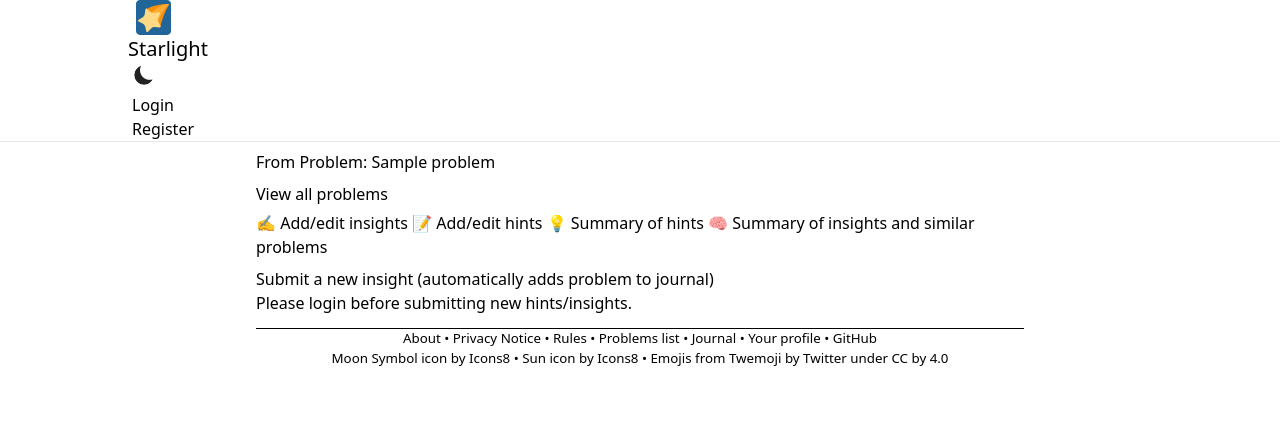
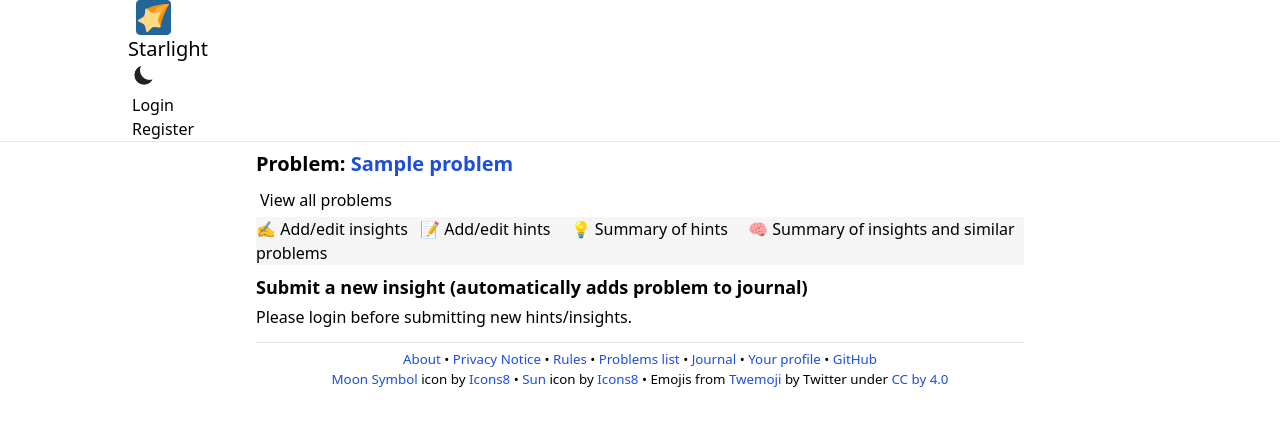
Before and after one commit to bkf2020/starlight, a Django app: page /problems/1/ in a window 1280 px wide. Shown: the top 426 px of the page. Run offline with Django 4.2, Linux system fonts and the light colour scheme; tables that the repository leaves empty hold one stand-in row (values such as "Sample post"); style sheets or scripts are compiled from the project's sources; parts of the project's set-up code (start-up, migrations or seed data) failed here and were passed over.

Commit message:
redesign the page for submitting hints/insights for problems

```diff
--- a/problems/templates/problems/problem.html
+++ b/problems/templates/problems/problem.html
@@ -44,7 +44,7 @@
 			</div>
 			</div>
 			<main class="mt-2 mx-auto w-11/12 max-w-screen-md">
-			<h2 style="margin-top: 0px; margin-bottom: 0.5em;">From Problem: <a href="{{ problem.link }}" target="_blank" rel="noopener noreferrer">{{ problem.name }}</a></h2>
+			<h2 style="margin-top: 0px; margin-bottom: 0.5em;" class="text-xl font-bold">Problem: <a href="{{ problem.link }}" target="_blank" rel="noopener noreferrer" class="link text-blue-700 dark:text-blue-300">{{ problem.name }}</a></h2>
 			{% if messages %}
 				<div id="messages">
 				{% for message in messages %}
@@ -56,45 +56,47 @@
 			{% endif %}
 			<div style="margin-bottom: 0.3em;">
 				{% if request.user.is_authenticated %}
-					<a class="buttonLink" href="{% url 'journal' %}">Go to journal</a>
-					<a class="bg-cyan buttonLink" href="{% url 'journal-create' problem.id %}?next={{ request.get_full_path|urlencode }}">Add to journal</a>
+					<a class="btn btn-outline btn-primary !min-h-9 h-9 mx-1 mb-1" href="{% url 'journal' %}">Go to journal</a>
+					<a class="btn btn-outline btn-secondary !min-h-9 h-9 mb-1" href="{% url 'journal-create' problem.id %}?next={{ request.get_full_path|urlencode }}">Add to journal</a>
 				{% endif %}
-				<a class="buttonLink bg-orange" href="{% url 'problems-list' %}">View all problems</a>
+				<a class="btn btn-outline btn-accent !min-h-9 h-9 m-1 mb-1" href="{% url 'problems-list' %}">View all problems</a>
 			</div>
-			<div role="tablist" class="md:tabs max-md:tabs-boxed md:tabs-bordered">
+			<div role="tablist" class="min-[665px]:tabs tabs-boxed bg-neutral-100 dark:bg-base-200 min-[665px]:items-center">
 				{% if request.GET.type == "hint" %}
-					<a href="{% url 'problems-view' problem.id %}?type=insight" role="tab" class="tab">&#x270D;&#xFE0F; Add/edit insights</a>
-					<a href="#" role="tab" class="tab tab-active">&#x1F4DD; Add/edit hints</a>
+					<a href="{% url 'problems-view' problem.id %}?type=insight" role="tab" class="tab px-2">&#x270D;&#xFE0F; Add/edit insights</a>
+					<a href="#" role="tab" class="tab tab-active px-2">&#x1F4DD; Add/edit hints</a>
 				{% else %}
 					<a href="#" role="tab" class="tab tab-active">&#x270D;&#xFE0F; Add/edit insights</a>
-					<a href="{% url 'problems-view' problem.id %}?type=hint" role="tab" class="tab">&#x1F4DD; Add/edit hints</a>
+					<a href="{% url 'problems-view' problem.id %}?type=hint" role="tab" class="tab px-2">&#x1F4DD; Add/edit hints</a>
 				{% endif %}
-				<a href="{% url 'view-all-summary' %}?problem={{ problem.id }}&type=hint" class="tab">&#x1F4A1; Summary of hints</a>
-				<a href="{% url 'view-all-summary' %}?problem={{ problem.id }}&type=insight" class="tab" style="height: fit-content !important;">&#129504; Summary of insights and similar problems</a>
+				<a href="{% url 'view-all-summary' %}?problem={{ problem.id }}&type=hint" class="tab px-2">&#x1F4A1; Summary of hints</a>
+				<a href="{% url 'view-all-summary' %}?problem={{ problem.id }}&type=insight" class="tab px-2" style="height: fit-content !important;">&#129504; Summary of insights and similar problems</a>
 			</div>
 			</main>
 		</div>
 		<main class="mt-2 mx-auto w-11/12 max-w-screen-md">
 		{% if request.GET.type == "hint" %}
-			<h2 id="submit">Submit a new hint</h2>
+			<h2 id="submit" class="text-lg font-bold mb-1">Submit a new hint</h2>
 			{% if user.is_authenticated %}
 				<p>
 					By submitting a hint, you agree to follow the <a href="{% url 'about-rules' %}">Rules</a>
 					of this website and to license the hint under the
-					<a href="https://creativecommons.org/licenses/by/4.0/" target="_blank" rel="noopener noreferrer">CC by 4.0</a> license.
+					<a class="link text-blue-700 dark:text-blue-300" href="https://creativecommons.org/licenses/by/4.0/" target="_blank" rel="noopener noreferrer">CC by 4.0</a> license.
 				</p>
 				{% if user_hints %}
-					<h3 id="userHints">Your Hints</h3>
-					<ol>
+					<h3 id="userHints" class="text-lg font-bold">Your Hints</h3>
+					<ol class="list-decimal ml-8">
 					{% for hint in user_hints %}
-						<li><div class="hintInsightContainer">
+						<li><div class="card max-w-2xl bg-base-100 border dark:border-neutral-600 p-3 ml-2 my-2">
 							<p style="margin-top: 0.5em; margin-bottom: 0.5em;">{{ hint.text }}</p>
-							<a class="buttonLink bg-blue changeButton" href="{% url 'hint-update' hint.id %}">Edit</a><a class="buttonLink bg-red changeButton" href="{% url 'hint-delete' hint.id %}">Delete</a>
+							<div class="card-actions">
+								<a class="btn btn-info btn-small !min-h-9 h-9" href="{% url 'hint-update' hint.id %}">Edit</a><a class="btn btn-error btn-small !min-h-9 h-9" href="{% url 'hint-delete' hint.id %}">Delete</a>
+							</div>
 						</div></li>
 					{% endfor %}
 					</ol>
 				{% else %}
-					<p id="userHints">You currently don't have any hints.</p>
+					<p id="userHints" class="mb-2">You currently don't have any hints.</p>
 				{% endif %}
 				<h3 id="hintFormLocation" style="margin: 0px 0px 0px 0px;"></h3>
 				<form method="POST">
@@ -108,31 +110,33 @@
                 	{% endif %}
 					{{ hint_form }}
 					<p style="margin-top: 0.5em; margin-bottom: 0.3em;"><b>Characters left:</b> <span id="charactersLeft"></span></p>
-					<button type="submit" class="bg-green">Submit hints</button>
+					<button type="submit" class="btn btn-accent btn-small !h-9 !min-h-9">Submit hints</button>
 				</form>
 			{% else %}
 				<div class="alert alert-error">Please login before submitting new hints/insights.</div>
 			{% endif %}
 		{% else %}
-			<h2 id="submit">Submit a new insight (automatically adds problem to journal)</h2>
+			<h2 id="submit" class="text-lg font-bold mb-1">Submit a new insight (automatically adds problem to journal)</h2>
 			{% if user.is_authenticated %}
-				<p>
+				<p class="mb-1">
 					By submitting an insight, you agree to follow the <a href="{% url 'about-rules' %}">Rules</a>
 					of this website and to license the hint under the
-					<a href="https://creativecommons.org/licenses/by/4.0/" target="_blank" rel="noopener noreferrer">CC by 4.0</a> license.
+					<a class="link text-blue-700 dark:text-blue-300" href="https://creativecommons.org/licenses/by/4.0/" target="_blank" rel="noopener noreferrer">CC by 4.0</a> license.
 				</p>
 				{% if user_insights %}
-					<h3 id="userInsights">Your Insights</h3>
-					<ol>
+					<h3 id="userInsights" class="text-lg font-bold">Your Insights</h3>
+					<ol class="list-decimal ml-8">
 					{% for insight in user_insights %}
-						<li><div class="hintInsightContainer">
+						<li><div class="card max-w-2xl bg-base-100 border dark:border-neutral-600 p-3 ml-2 my-2">
 							<p style="margin-top: 0.5em; margin-bottom: 0.5em;">{{ insight.text }}</p>
-							<a class="buttonLink bg-blue changeButton" href="{% url 'insight-update' insight.id %}">Update</a><a class="buttonLink bg-red changeButton" href="{% url 'insight-delete' insight.id %}">Delete</a>
+							<div class="card-actions">
+								<a class="btn btn-info btn-small !min-h-9 h-9" href="{% url 'insight-update' insight.id %}">Update</a><a class="btn btn-error btn-small !min-h-9 h-9" href="{% url 'insight-delete' insight.id %}">Delete</a>
+							</div>
 						</div></li>
 					{% endfor %}
 					</ol>
 				{% else %}
-					<p id="userInsights">You currently don't have any insights/observations.</p>
+					<p id="userInsights" class="mb-2">You currently don't have any insights/observations.</p>
 				{% endif %}
 				<h3 id="insightFormLocation" style="margin: 0px 0px 0px 0px;"></h3>
 				<form method="POST">
@@ -145,27 +149,28 @@
                         {% endfor %}
                 	{% endif %}-->
 					{{ insight_form }}
+					<div class="textarea textarea-bordered hidden"></div>
 					<p style="margin-top: 0.5em; margin-bottom: 0.3em;"><b>Characters left:</b> <span id="charactersLeft"></span></p>
-					<button type="submit" class="bg-green changeButton">Submit insights</button>
+					<button type="submit" class="btn btn-accent !min-h-9 h-9">Submit insights</button>
 				</form>
 			{% else %}
 				<div class="alert alert-error">Please login before submitting new hints/insights.</div>
 			{% endif %}
 		{% endif %}
-		<div style="text-align: center; font-size: smaller; border-top: 0.1em solid; margin-top: 1em;">
+		<div style="text-align: center; font-size: smaller; margin-top: 1em; padding: 0.5em;" class="border-t dark:border-neutral">
             <p>
-                <a href="{% url 'about-starlight' %}">About</a> &#8226;
-                <a href="{% url 'about-privacy' %}">Privacy Notice</a> &#8226;
-                <a href="{% url 'about-rules' %}">Rules</a> &#8226;
-                <a href="{% url 'problems-list' %}">Problems list</a> &#8226;
-                <a href="{% url 'journal' %}">Journal</a> &#8226;
-                <a href="{% url 'profile' %}">Your profile</a> &#8226;
-                <a href="https://github.com/bkf2020/starlight" target="_blank" rel="noopener noreferrer">GitHub</a>
+                <a class="link text-blue-700 dark:text-blue-300" href="{% url 'about-starlight' %}">About</a> &#8226;
+                <a class="link text-blue-700 dark:text-blue-300" href="{% url 'about-privacy' %}">Privacy Notice</a> &#8226;
+                <a class="link text-blue-700 dark:text-blue-300" href="{% url 'about-rules' %}">Rules</a> &#8226;
+                <a class="link text-blue-700 dark:text-blue-300" href="{% url 'problems-list' %}">Problems list</a> &#8226;
+                <a class="link text-blue-700 dark:text-blue-300" href="{% url 'journal' %}">Journal</a> &#8226;
+                <a class="link text-blue-700 dark:text-blue-300" href="{% url 'profile' %}">Your profile</a> &#8226;
+                <a class="link text-blue-700 dark:text-blue-300" href="https://github.com/bkf2020/starlight" target="_blank" rel="noopener noreferrer">GitHub</a>
             </p>
             <p>
-                <a target="_blank" rel="noopener noreferrer" href="https://icons8.com/icon/59841/moon-symbol">Moon Symbol</a> icon by <a target="_blank" rel="noopener noreferrer" href="https://icons8.com">Icons8</a> &#8226;
-                <a target="_blank" rel="noopener noreferrer" href="https://icons8.com/icon/9313/sun">Sun</a> icon by <a target="_blank" rel="noopener noreferrer" href="https://icons8.com">Icons8</a> &#8226;
-                Emojis from <a target="_blank" rel="noopener noreferrer" href="https://twemoji.twitter.com/">Twemoji</a> by Twitter under <a target="_blank" rel="noopener noreferrer" href="https://creativecommons.org/licenses/by/4.0/">CC by 4.0</a>
+                <a class="link text-blue-700 dark:text-blue-300" target="_blank" rel="noopener noreferrer" href="https://icons8.com/icon/59841/moon-symbol">Moon Symbol</a> icon by <a class="link text-blue-700 dark:text-blue-300" target="_blank" rel="noopener noreferrer" href="https://icons8.com">Icons8</a> &#8226;
+                <a class="link text-blue-700 dark:text-blue-300" target="_blank" rel="noopener noreferrer" href="https://icons8.com/icon/9313/sun">Sun</a> icon by <a class="link text-blue-700 dark:text-blue-300" target="_blank" rel="noopener noreferrer" href="https://icons8.com">Icons8</a> &#8226;
+                Emojis from <a class="link text-blue-700 dark:text-blue-300" target="_blank" rel="noopener noreferrer" href="https://twemoji.twitter.com/">Twemoji</a> by Twitter under <a class="link text-blue-700 dark:text-blue-300" target="_blank" rel="noopener noreferrer" href="https://creativecommons.org/licenses/by/4.0/">CC by 4.0</a>
             </p>
         </div>
         </main>
```
